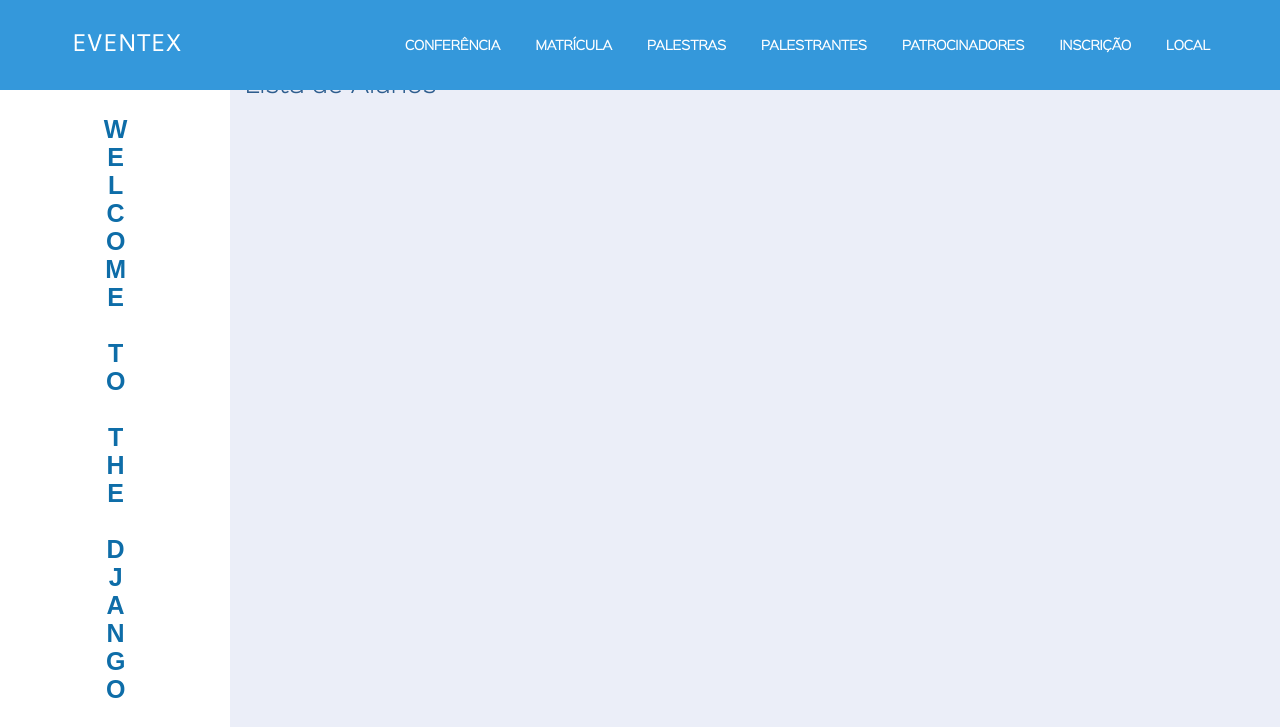
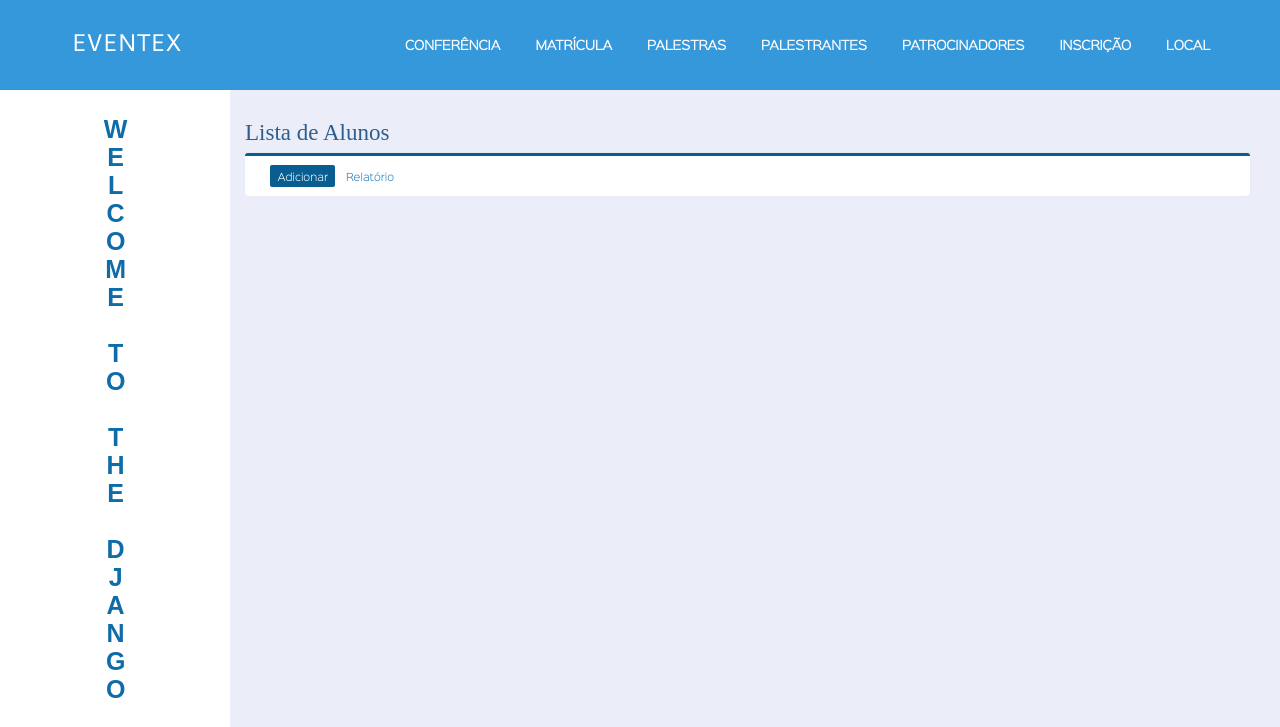
Before and after one commit to AlissonSH/wttd_fenix, a Django app: page /matricula/listar/ in a window 1280 px wide. Shown: the top 727 px of the page. Run offline with Django 4.2, Linux system fonts and the light colour scheme; parts of the project's set-up code (start-up, migrations or seed data) failed here and were passed over.

Commit message:
Update: Estilo para o template de listagem dos alunos

```diff
--- a/eventex/core/static/css/main.css
+++ b/eventex/core/static/css/main.css
@@ -450,15 +450,55 @@ html, body {
 }
 
 .page-heading {
-    margin-top: -30px; /* Remove a margem padrão ao redor da div */
-    margin-bottom: -30px;
+    margin: 20px 0 10px 0;
 }
 
 .page-title {
     font-size: 23px;
-    font-family: inherit;
-    margin: 0;
+    font-family: "Ubuntu", serif;
     color: #2e5d8e;
 }
 
+.ibox {
+    position: relative;
+    margin-bottom: 15px;
+    background-color: #fff;
+    box-shadow: 0 0 1px rgba(0, 0, 0, 0.15);
+}
+
+.ibox-body {
+    padding: 15px 25px 15px;
+}
+
+.accent-primary {
+    border-top: 3px solid #095e91;
+    border-radius: 3px;
+}
+
+.btn {
+    -webkit-border-radius: 2px;
+    border-radius: 2px;
+    outline: 0 !important;
+    -webkit-transition: all ease-in-out .15s;
+    -o-transition: all ease-in-out .15s;
+    transition: all ease-in-out .15s;
+    position: relative;
+    padding: 0.65rem 1.25rem;
+    cursor: pointer;
+    overflow: hidden;
+    text-decoration: none;
+}
+
+.btn-create {
+    color: white !important;
+    background-color: #095e91;
+    border-color: #095e91;
+}
+
+.btn-sm {
+    padding: 0.35rem 0.75rem;
+    -webkit-border-radius: 2px;
+    border-radius: 2px;
+}
+
 /* Fim Customização */
```
